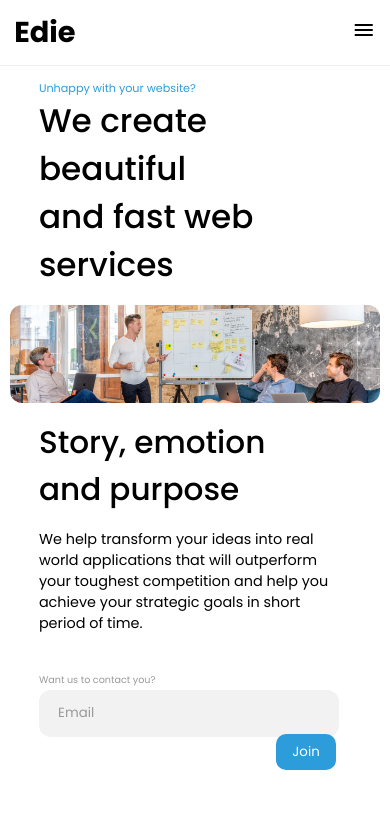
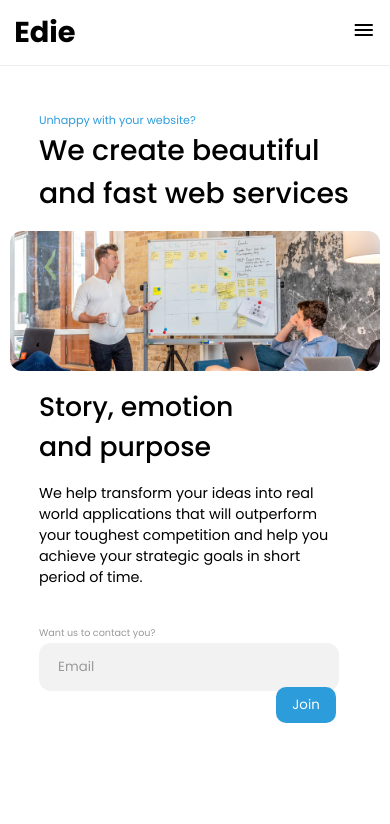
Before and after one commit to Anselmo1122/Challenge-Edie-home-page, a plain HTML site: page index.html in a window 390 px wide. Shown: the top 824 px of the page. Drawn offline with nearby package versions, Linux system fonts and the light colour scheme.

Commit message:
correción: cambio estilos en section hero

```diff
--- a/styles.css
+++ b/styles.css
@@ -112,7 +112,7 @@ li {
 /* ===================================== */
 
 #header-edie__hero {
-    padding: 0 calc(1.7rem + 3vw);
+    padding: 2rem calc(1.7rem + 3vw) 0 calc(1.7rem + 3vw);
     margin-bottom: 5rem;
     display: flex;
     flex-direction: column;
@@ -127,10 +127,10 @@ li {
     font-size: .7rem;
 }
 #header-edie__hero h2 {
-    font-size: calc(1.8rem + 1vw);
+    font-size: calc(1.6rem + .7vw);
 }
 #header-edie__hero h3 {
-    font-size: calc(1.7rem + 1vw);
+    font-size: calc(1.5rem + .7vw);
 }
 #header-edie__hero p {
     max-width: 290px;
@@ -405,7 +405,16 @@ li {
 /* ========== Breakpoints ========== */
 
 /* Extra small devices (phones, 600px and down) */
-@media only screen and (max-width: 600px) {}
+@media only screen and (max-width: 600px) {
+    #header-edie__hero img {
+        margin: 1rem 0;
+        max-width: 95vw;
+        align-self: center;
+        border-radius: 12px;
+        height: 140px;
+        object-fit: cover;
+    }
+}
 
 /* Small devices (portrait tablets and large phones, 600px and up) */
 @media only screen and (min-width: 600px) {
```
